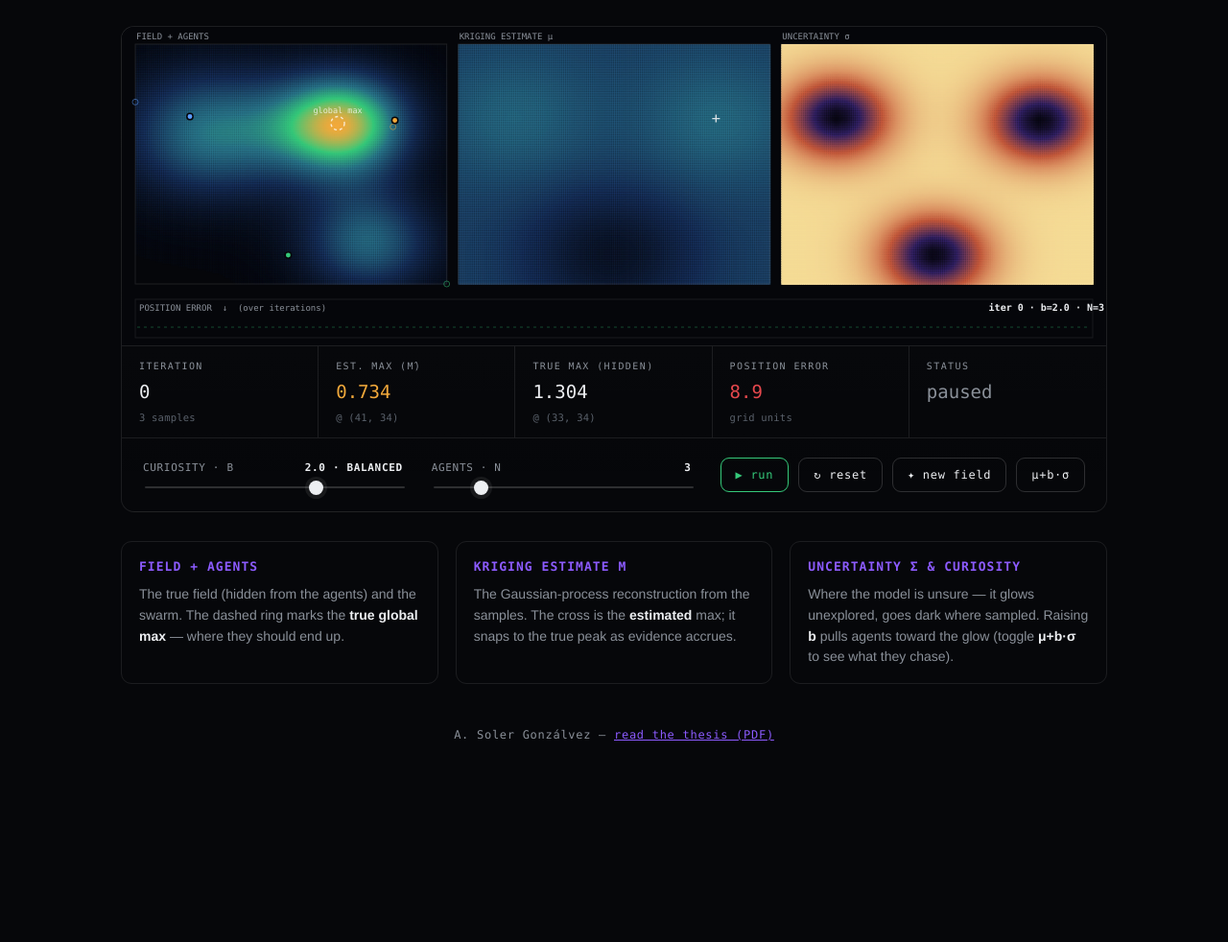
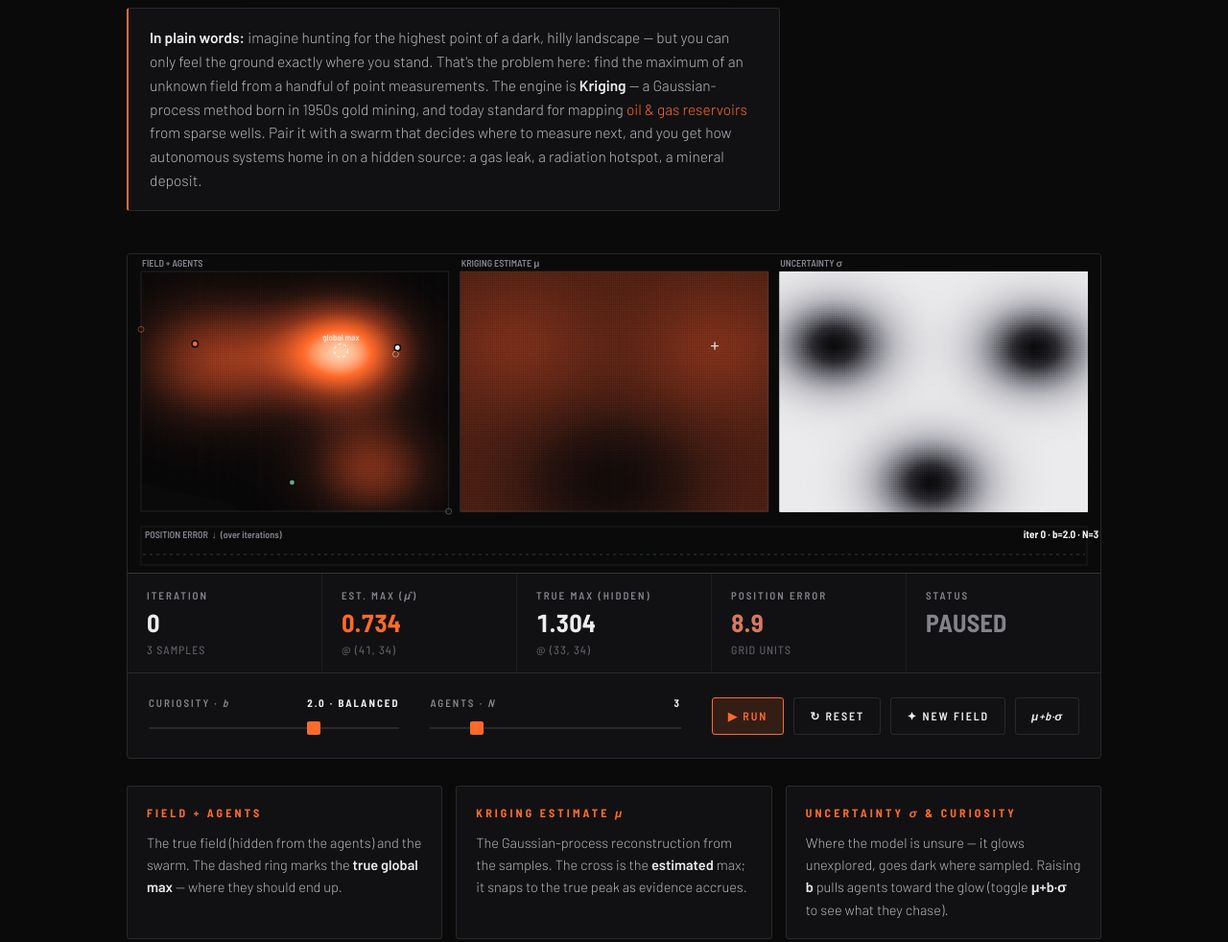
Before and after one commit to ISeralx/kriging, a plain HTML site: page index.html in a window 1280 px wide. Shown: the part 477-1459 px from the top of the page at 96% size. Before the commit the page ends 1342 px from the top, so only its background shows below. Drawn offline with Linux system fonts and the light colour scheme.

Commit message:
Restyle demo page to portfolio look

```diff
--- a/index.html
+++ b/index.html
@@ -1,65 +1,112 @@
+<!DOCTYPE html>
+<html lang="en">
+<head>
+<meta charset="UTF-8">
+<meta name="viewport" content="width=device-width, initial-scale=1.0">
 <title>Multi-Agent Kriging</title>
+<link rel="preconnect" href="https://fonts.googleapis.com">
+<link rel="preconnect" href="https://fonts.gstatic.com" crossorigin>
+<link href="https://fonts.googleapis.com/css2?family=Barlow:wght@200;300;400;500;600;700;800&family=Barlow+Semi+Condensed:wght@500;600;700;800&display=swap" rel="stylesheet">
 <style>
   :root{
-    --bg:#06070A; --panel:rgba(255,255,255,.025);
-    --line:rgba(255,255,255,.09); --line-2:rgba(255,255,255,.16);
-    --ink:#EDEFF2; --dim:#8A9099; --dim-2:#5A616B;
-    --amber:#F2A93B; --blue:#5B9CFF; --green:#35C97A; --red:#E5484D; --violet:#8C5BFF;
-    --mono:ui-monospace,"SF Mono","JetBrains Mono",Menlo,Consolas,monospace;
-    --sans:"Helvetica Neue",Helvetica,Arial,system-ui,sans-serif;
+    --bg:#0a0a0b; --panel:#111113; --panel2:#161618;
+    --txt:#ececee; --dim:#b7b7bd; --muted:#83838b; --faint:#5a5a62;
+    --line:rgba(255,255,255,.10); --line2:rgba(255,255,255,.055);
+    --accent:#ff6a2b; --accent-dim:rgba(255,106,43,.14);
+    --good:#63a884; --good-dim:rgba(99,168,132,.13);
+    --bad:#d9785f; --bad-dim:rgba(217,120,95,.13);
+    --cond:"Barlow Semi Condensed","Barlow","Helvetica Neue",Arial,sans-serif;
   }
   *{box-sizing:border-box}
-  body{margin:0;background:var(--bg);color:var(--ink);font-family:var(--sans);line-height:1.55;
-    -webkit-font-smoothing:antialiased;overflow-x:hidden;
-    background-image:radial-gradient(1100px 560px at 74% -12%,rgba(140,91,255,.06),transparent 60%);}
-  .wrap{max-width:1080px;margin:0 auto;padding:56px 26px 90px}
-  .eyebrow{font-family:var(--mono);font-size:11.5px;letter-spacing:.24em;text-transform:uppercase;color:var(--dim);text-align:center}
-  h1{font-weight:600;letter-spacing:-.02em;font-size:clamp(34px,6vw,60px);line-height:1.02;margin:14px 0 0;text-align:center}
-  .lead{color:var(--dim);font-size:16.5px;max-width:64ch;margin:20px auto 0;text-align:center}
-  .lead em{color:var(--violet);font-style:normal} .lead strong{color:var(--ink);font-weight:600}
-  .plain{margin:24px auto 0;padding:17px 20px;border:1px solid var(--line);border-radius:11px;background:linear-gradient(180deg,var(--panel),transparent);
-    font-size:15.5px;color:#C7CBD1;max-width:72ch}
-  .plain b{color:var(--ink);font-weight:600} .plain .hi{color:var(--amber)}
-  .stage{margin-top:30px;border:1px solid var(--line);border-radius:14px;background:linear-gradient(180deg,var(--panel),transparent);overflow:hidden}
-  canvas{display:block;width:100%;touch-action:none;background:#05060a}
-  .verdict{padding:14px 22px;font-family:var(--mono);font-size:13.5px;letter-spacing:.02em;border-top:1px solid var(--line);display:none}
+  html{scroll-behavior:smooth}
+  body{margin:0;background:var(--bg);color:var(--txt);
+    font-family:"Barlow","Helvetica Neue",Arial,sans-serif;font-weight:300;line-height:1.6;
+    -webkit-font-smoothing:antialiased;overflow-x:hidden}
+  a{color:inherit;text-decoration:none}
+
+  /* atmospheric grain */
+  .glow{position:fixed;inset:0;pointer-events:none;z-index:0;
+    background:radial-gradient(ellipse 70% 40% at 50% -12%, rgba(255,106,43,.05), transparent 70%)}
+  .content{position:relative;z-index:1}
+
+  /* TOP BAR */
+  .topbar{position:fixed;top:0;left:0;right:0;z-index:10;display:flex;align-items:center;height:46px;padding:0 32px;
+    border-bottom:1px solid var(--line2);background:rgba(10,10,11,.82);backdrop-filter:blur(10px);-webkit-backdrop-filter:blur(10px);
+    font-family:var(--cond);font-size:12px;font-weight:600;letter-spacing:.22em;text-transform:uppercase}
+  .topbar a{color:var(--muted);transition:color .2s;white-space:nowrap}
+  .topbar a:hover{color:var(--accent)}
+
+  .wrap{max-width:1080px;margin:0 auto;padding:124px 32px 70px}
+  @media(max-width:620px){.topbar{padding:0 16px;font-size:11px;letter-spacing:.14em}.wrap{padding:96px 16px 56px}}
+
+  /* HERO */
+  .eyebrow{font-size:12px;letter-spacing:.34em;text-transform:uppercase;color:var(--accent);font-weight:400}
+  h1{font-family:var(--cond);font-weight:800;text-transform:uppercase;font-size:clamp(46px,8.5vw,92px);
+    line-height:.94;letter-spacing:.01em;margin:22px 0 0}
+  .lead{color:var(--dim);font-size:clamp(16px,1.9vw,19px);max-width:64ch;margin:26px 0 0;font-weight:300}
+  .lead em{color:var(--accent);font-style:normal;font-weight:400} .lead strong{color:var(--txt);font-weight:600}
+  .plain{margin:30px 0 0;padding:18px 22px;border:1px solid var(--line);border-left:2px solid var(--accent);border-radius:3px;
+    background:var(--panel);font-size:15.5px;color:var(--dim);max-width:78ch}
+  .plain b{color:var(--txt);font-weight:600} .plain .hi{color:var(--accent)}
+
+  /* math symbols inside uppercase labels keep their case and go italic */
+  .m{text-transform:none;font-style:italic}
+
+  /* STAGE */
+  .stage{margin-top:44px;border:1px solid var(--line);border-radius:4px;background:var(--panel);overflow:hidden}
+  canvas{display:block;width:100%;touch-action:none;background:#0a0a0b}
+  .verdict{padding:14px 22px;font-family:var(--cond);font-weight:600;font-size:14.5px;letter-spacing:.04em;border-top:1px solid var(--line);display:none}
   .verdict.show{display:block}
-  .verdict.ok{color:var(--green)} .verdict.no{color:var(--red)}
-  .readouts{display:flex;flex-wrap:wrap;border-top:1px solid var(--line)}
-  .ro{flex:1 1 110px;padding:13px 18px;border-right:1px solid var(--line)}
-  .ro:last-child{border-right:0}
-  .ro .k{font-family:var(--mono);font-size:10px;letter-spacing:.14em;text-transform:uppercase;color:var(--dim)}
-  .ro .v{font-family:var(--mono);font-size:19px;margin-top:5px;font-variant-numeric:tabular-nums}
-  .ro .co{font-family:var(--mono);font-size:10.5px;color:var(--dim-2);margin-top:3px;letter-spacing:.02em;font-variant-numeric:tabular-nums}
-  .controls{display:flex;flex-wrap:wrap;gap:20px 30px;padding:20px 22px;border-top:1px solid var(--line);align-items:center}
-  .ctl{display:flex;flex-direction:column;gap:9px;min-width:210px;flex:1 1 210px}
-  .ctl .lab{display:flex;justify-content:space-between;font-family:var(--mono);font-size:11px;letter-spacing:.06em;text-transform:uppercase;color:var(--dim)}
-  .ctl .lab b{color:var(--ink);font-weight:600}
-  input[type=range]{-webkit-appearance:none;appearance:none;width:100%;height:2px;background:var(--line-2);outline:none;border-radius:2px;cursor:pointer}
-  input[type=range]::-webkit-slider-thumb{-webkit-appearance:none;width:15px;height:15px;border-radius:50%;background:var(--ink);border:0;box-shadow:0 0 0 4px rgba(255,255,255,.07);transition:box-shadow .15s}
-  input[type=range]::-webkit-slider-thumb:hover{box-shadow:0 0 0 7px rgba(140,91,255,.22)}
-  input[type=range]::-moz-range-thumb{width:15px;height:15px;border-radius:50%;background:var(--ink);border:0}
+  .verdict.ok{color:var(--good);background:var(--good-dim)} .verdict.no{color:var(--bad);background:var(--bad-dim)}
+  .verdict b{font-weight:800}
+  .readouts{display:grid;grid-template-columns:repeat(auto-fit,minmax(110px,1fr));gap:1px;background:var(--line2);border-top:1px solid var(--line)}
+  .ro{padding:14px 20px;background:var(--panel);min-width:0}
+  @media(max-width:620px){.readouts{grid-template-columns:1fr 1fr}.ro:last-child{grid-column:1/-1}}
+  .ro .k{font-family:var(--cond);font-size:11px;font-weight:600;letter-spacing:.18em;text-transform:uppercase;color:var(--muted)}
+  .ro .v{font-family:var(--cond);font-weight:700;font-size:26px;line-height:1.1;margin-top:6px;letter-spacing:.01em;
+    text-transform:uppercase;font-variant-numeric:tabular-nums}
+  .ro .co{font-family:var(--cond);font-weight:500;font-size:12px;letter-spacing:.08em;text-transform:uppercase;color:var(--faint);margin-top:4px;font-variant-numeric:tabular-nums}
+  .controls{display:flex;flex-wrap:wrap;gap:22px 32px;padding:22px 22px;border-top:1px solid var(--line);align-items:center}
+  .ctl{display:flex;flex-direction:column;gap:8px;min-width:200px;flex:1 1 200px}
+  .ctl .lab{display:flex;justify-content:space-between;font-family:var(--cond);font-size:11px;font-weight:600;letter-spacing:.18em;text-transform:uppercase;color:var(--muted)}
+  .ctl .lab b{color:var(--txt);font-weight:700}
+  input[type=range]{-webkit-appearance:none;appearance:none;width:100%;height:2px;background:var(--line);outline:none;border-radius:0;cursor:pointer;margin:8px 0}
+  input[type=range]::-webkit-slider-thumb{-webkit-appearance:none;width:14px;height:14px;border-radius:2px;background:var(--accent);border:0;box-shadow:0 0 0 0 rgba(255,106,43,0);transition:box-shadow .15s}
+  input[type=range]::-webkit-slider-thumb:hover{box-shadow:0 0 0 5px var(--accent-dim)}
+  input[type=range]::-moz-range-thumb{width:14px;height:14px;border-radius:2px;background:var(--accent);border:0}
   .btns{display:flex;gap:10px;flex-wrap:wrap}
-  button.b{font-family:var(--mono);font-size:12px;letter-spacing:.06em;padding:10px 15px;border-radius:9px;border:1px solid var(--line-2);
-    background:transparent;color:var(--ink);cursor:pointer;transition:.15s}
-  button.b:hover{border-color:var(--violet);color:var(--violet)}
-  button.b.run{border-color:var(--green);color:var(--green)}
-  button.b.run:hover{background:rgba(53,201,122,.1)}
-  button.b.on{background:var(--violet);border-color:var(--violet);color:#06070A;font-weight:600}
-  .how{margin-top:30px;display:grid;grid-template-columns:1fr 1fr 1fr;gap:18px}
+  button.b{font-family:var(--cond);font-weight:600;font-size:12px;letter-spacing:.16em;text-transform:uppercase;padding:11px 16px;border-radius:3px;
+    border:1px solid var(--line);background:transparent;color:var(--txt);cursor:pointer;transition:all .18s}
+  button.b:hover{border-color:var(--accent);color:var(--accent)}
+  button.b.run{border-color:var(--accent);color:var(--accent);background:var(--accent-dim)}
+  button.b.run:hover{background:var(--accent);color:#0a0a0b}
+  button.b.on{background:var(--accent);border-color:var(--accent);color:#0a0a0b;font-weight:700}
+  #b_acq{text-transform:none;font-style:italic;letter-spacing:.06em}
+
+  /* HOW */
+  .how{margin-top:28px;display:grid;grid-template-columns:1fr 1fr 1fr;gap:14px}
   @media(max-width:720px){.how{grid-template-columns:1fr}}
-  .how .c{border:1px solid var(--line);border-radius:11px;padding:16px 18px}
-  .how .c h3{font-size:13px;font-family:var(--mono);letter-spacing:.08em;text-transform:uppercase;margin:0 0 8px}
-  .how .c.a h3{color:var(--amber)} .how .c.b h3{color:var(--green)} .how .c.c h3{color:var(--violet)}
-  .how .c p{margin:0;color:var(--dim);font-size:14px} .how .c p b{color:var(--ink);font-weight:600}
-  footer{margin-top:44px;font-family:var(--mono);font-size:12px;color:var(--dim);letter-spacing:.06em;text-align:center}
-  footer a{color:var(--violet)}
+  .how .c{border:1px solid var(--line);border-radius:3px;padding:18px 20px;background:var(--panel)}
+  .how .c h3{font-family:var(--cond);font-size:12px;font-weight:700;letter-spacing:.26em;text-transform:uppercase;margin:0 0 10px;color:var(--accent)}
+  .how .c p{margin:0;color:var(--dim);font-size:14.5px} .how .c p b{color:var(--txt);font-weight:600}
+
+  footer{margin-top:64px;padding:40px 0 0;border-top:1px solid var(--line2);text-align:center;
+    font-family:var(--cond);font-size:12px;font-weight:600;letter-spacing:.3em;text-transform:uppercase;color:var(--faint)}
+  footer a{color:var(--muted);border-bottom:1px solid var(--line);transition:all .2s}
+  footer a:hover{color:var(--accent);border-color:var(--accent)}
+  @media(max-width:620px){footer{letter-spacing:.18em;margin-top:48px}}
   @media (prefers-reduced-motion: reduce){*{transition-duration:.01ms!important}}
 </style>
+</head>
+<body>
+<div class="glow"></div>
 
+<div class="topbar"><a href="https://iseralx.github.io/ISeralx/">&larr; Alejandro Soler &middot; Portfolio</a></div>
+
+<div class="content">
 <div class="wrap">
   <div class="eyebrow">BSc thesis · interactive demo</div>
-  <h1>Multi-Agent Kriging</h1>
+  <h1>Multi-Agent<br>Kriging</h1>
   <p class="lead">A swarm of agents searches an <strong>unknown field</strong> for its global maximum — building a Gaussian-process (Kriging) model as they go, and balancing <em>curiosity</em> against <em>greed</em>. Move the sliders and watch it think.</p>
 
   <div class="plain" id="plain">
@@ -71,18 +118,18 @@
     <div class="verdict" id="verdict"></div>
     <div class="readouts">
       <div class="ro"><div class="k">Iteration</div><div class="v" id="r_iter">0</div><div class="co" id="r_n">0 samples</div></div>
-      <div class="ro"><div class="k">Est. max (μ̂)</div><div class="v" id="r_est" style="color:var(--amber)">—</div><div class="co" id="r_estxy">—</div></div>
-      <div class="ro"><div class="k">True max (hidden)</div><div class="v" id="r_true" style="color:var(--ink)">—</div><div class="co" id="r_truexy">—</div></div>
-      <div class="ro"><div class="k">Position error</div><div class="v" id="r_err" style="color:var(--green)">—</div><div class="co">grid units</div></div>
-      <div class="ro"><div class="k">Status</div><div class="v" id="r_st" style="color:var(--dim)">idle</div></div>
+      <div class="ro"><div class="k">Est. max (<span class="m">μ̂</span>)</div><div class="v" id="r_est" style="color:var(--accent)">—</div><div class="co" id="r_estxy">—</div></div>
+      <div class="ro"><div class="k">True max (hidden)</div><div class="v" id="r_true" style="color:var(--txt)">—</div><div class="co" id="r_truexy">—</div></div>
+      <div class="ro"><div class="k">Position error</div><div class="v" id="r_err" style="color:var(--good)">—</div><div class="co">grid units</div></div>
+      <div class="ro"><div class="k">Status</div><div class="v" id="r_st" style="color:var(--muted)">idle</div></div>
     </div>
     <div class="controls">
       <div class="ctl">
-        <div class="lab"><span>Curiosity&nbsp;·&nbsp;b</span><b id="l_b">2.0 · balanced</b></div>
+        <div class="lab"><span>Curiosity&nbsp;·&nbsp;<span class="m">b</span></span><b id="l_b">2.0 · balanced</b></div>
         <input type="range" id="s_b" min="0" max="3" step="0.1" value="2">
       </div>
       <div class="ctl">
-        <div class="lab"><span>Agents&nbsp;·&nbsp;N</span><b id="l_n">3</b></div>
+        <div class="lab"><span>Agents&nbsp;·&nbsp;<span class="m">N</span></span><b id="l_n">3</b></div>
         <input type="range" id="s_n" min="2" max="8" step="1" value="3">
       </div>
       <div class="btns">
@@ -96,11 +143,12 @@
 
   <div class="how">
     <div class="c a"><h3>Field + agents</h3><p>The true field (hidden from the agents) and the swarm. The dashed ring marks the <b>true global max</b> — where they should end up.</p></div>
-    <div class="c b"><h3>Kriging estimate μ</h3><p>The Gaussian-process reconstruction from the samples. The cross is the <b>estimated</b> max; it snaps to the true peak as evidence accrues.</p></div>
-    <div class="c c"><h3>Uncertainty σ &amp; curiosity</h3><p>Where the model is unsure — it glows unexplored, goes dark where sampled. Raising <b>b</b> pulls agents toward the glow (toggle <b>μ+b·σ</b> to see what they chase).</p></div>
+    <div class="c b"><h3>Kriging estimate <span class="m">μ</span></h3><p>The Gaussian-process reconstruction from the samples. The cross is the <b>estimated</b> max; it snaps to the true peak as evidence accrues.</p></div>
+    <div class="c c"><h3>Uncertainty <span class="m">σ</span> &amp; curiosity</h3><p>Where the model is unsure — it glows unexplored, goes dark where sampled. Raising <b>b</b> pulls agents toward the glow (toggle <b>μ+b·σ</b> to see what they chase).</p></div>
   </div>
 
   <footer>A. Soler Gonzálvez — <a href="https://iseralx.github.io/ISeralx/tfg_soler_multiagent_kriging.pdf" target="_blank">read the thesis (PDF)</a></footer>
+</div>
 </div>
 
 <script>
@@ -108,9 +156,9 @@
 const RM=matchMedia('(prefers-reduced-motion: reduce)').matches;
 const clamp=(v,a,b)=>Math.max(a,Math.min(b,v));
 const cv=document.getElementById('cv');
-const MONO='ui-monospace,"SF Mono",Menlo,Consolas,monospace';
-const AMBER='#F2A93B',BLUE='#5B9CFF',GREEN='#35C97A',VIOLET='#8C5BFF',RED='#E5484D',INK='#EDEFF2',DIM='#8A9099',DIM2='#5A616B';
-const ACOL=[AMBER,BLUE,GREEN,VIOLET,RED,'#35C9C9','#F27ABF','#B7F23B'];
+const FONT='"Barlow Semi Condensed","Barlow","Helvetica Neue",Arial,sans-serif';
+const ACC='#ff6a2b',GOOD='#63a884',BAD='#d9785f',INK='#ececee',DIM='#83838b',DIM2='#5a5a62';
+const ACOL=[INK,ACC,GOOD,'#ffc9a8','#b7b7bd',BAD,'#f2d6a0','#8fb8a4'];
 
 const DOM=50, GG=30, GD=150, TH=9.0, NUG=3e-3, NMAX=200, ITMAX=60, STEPS=16, BADERR=3.5;
 const hm=document.createElement('canvas'); let hmDirty=true, lastW=-1;
@@ -207,9 +255,9 @@ function step(){
 }
 
 // ---------- palettes ----------
-const FSTOPS=[[0,10,16,32],[.35,28,58,110],[.6,43,122,143],[.8,53,201,122],[1,242,169,59]];
-const SSTOPS=[[0,8,8,16],[.4,60,40,120],[.7,200,90,60],[1,245,220,150]];
-const ASTOPS=[[0,10,10,26],[.45,50,36,110],[.7,120,80,220],[1,190,150,255]];
+const FSTOPS=[[0,10,10,11],[.3,58,28,20],[.6,150,58,32],[.85,255,106,43],[1,255,206,170]];
+const SSTOPS=[[0,10,10,11],[.4,58,58,64],[.75,160,160,168],[1,236,236,238]];
+const ASTOPS=[[0,10,10,11],[.45,92,78,56],[.75,200,172,120],[1,255,240,210]];
 function lut(stops,v){for(let i=1;i<stops.length;i++){if(v<=stops[i][0]){const a=stops[i-1],b=stops[i],t=(v-a[0])/((b[0]-a[0])||1);
   return [a[1]+(b[1]-a[1])*t,a[2]+(b[2]-a[2])*t,a[3]+(b[3]-a[3])*t];}}return stops[stops.length-1].slice(1);}
 
@@ -245,16 +293,16 @@ function draw(){
   const FMAX=Math.max(1.3, trueMax[2]);
   let smax=0; for(let i=0;i<SIG.length;i++) if(SIG[i]>smax)smax=SIG[i]; if(smax<1e-3)smax=1;
   if(hmDirty || w!==lastW){ renderHM(w,h,dpr,L,FMAX,smax); hmDirty=false; lastW=w; }
-  ctx.clearRect(0,0,w,h); ctx.fillStyle='#05060a'; ctx.fillRect(0,0,w,h);
+  ctx.clearRect(0,0,w,h); ctx.fillStyle='#0a0a0b'; ctx.fillRect(0,0,w,h);
   ctx.drawImage(hm,0,0,w,h);
   const LAB=['FIELD + AGENTS','KRIGING ESTIMATE μ', showAcq?'ACQUISITION μ+b·σ':'UNCERTAINTY σ'];
   const toPx=(pi,fx,fy)=>[L.PX[pi]+fx/DOM*L.pw, L.top+(1-fy/DOM)*L.panelH];
   // true global-max ring (panel 0)
   const bad=converged && curErr()>BADERR;
   const gm=toPx(0,trueMax[0],trueMax[1]); const pr=bad?(3+Math.sin(T*4)*1.5):0;
-  ctx.strokeStyle=bad?RED:'rgba(255,255,255,.75)';ctx.lineWidth=1.4;ctx.setLineDash([3,3]);
+  ctx.strokeStyle=bad?BAD:'rgba(255,255,255,.75)';ctx.lineWidth=1.4;ctx.setLineDash([3,3]);
   ctx.beginPath();ctx.arc(gm[0],gm[1],7+pr,0,7);ctx.stroke();ctx.setLineDash([]);
-  ctx.fillStyle=bad?RED:'rgba(255,255,255,.75)';ctx.font='8.5px '+MONO;ctx.textAlign='center';ctx.fillText('global max',gm[0],gm[1]-11-pr);
+  ctx.fillStyle=bad?BAD:'rgba(255,255,255,.75)';ctx.font='600 9px '+FONT;ctx.textAlign='center';ctx.fillText('global max',gm[0],gm[1]-11-pr);
   // trails + agents + targets (panel 0)
   for(let i=0;i<agents.length;i++){
     const tr=trails[i]||[]; ctx.strokeStyle=agents[i].col;ctx.globalAlpha=.3;ctx.lineWidth=1;ctx.beginPath();
@@ -262,29 +310,29 @@ function draw(){
     ctx.stroke();ctx.globalAlpha=1;
     const tg=toPx(0,agents[i].tx,agents[i].ty); ctx.strokeStyle=agents[i].col;ctx.globalAlpha=.5;ctx.lineWidth=1;
     ctx.beginPath();ctx.arc(tg[0],tg[1],3,0,7);ctx.stroke();ctx.globalAlpha=1;
-    const a=toPx(0,agents[i].x,agents[i].y); ctx.beginPath();ctx.arc(a[0],a[1],3.2,0,7);ctx.fillStyle=agents[i].col;ctx.fill();ctx.strokeStyle='#05060a';ctx.lineWidth=1.5;ctx.stroke();
+    const a=toPx(0,agents[i].x,agents[i].y); ctx.beginPath();ctx.arc(a[0],a[1],3.2,0,7);ctx.fillStyle=agents[i].col;ctx.fill();ctx.strokeStyle='#0a0a0b';ctx.lineWidth=1.5;ctx.stroke();
   }
   // estimated-max cross (panel 1)
   const m=toPx(1,estMax[0],estMax[1]); ctx.strokeStyle=INK;ctx.globalAlpha=.9;ctx.lineWidth=1.4;
   ctx.beginPath();ctx.moveTo(m[0]-4,m[1]);ctx.lineTo(m[0]+4,m[1]);ctx.moveTo(m[0],m[1]-4);ctx.lineTo(m[0],m[1]+4);ctx.stroke();ctx.globalAlpha=1;
   // frames + labels
   for(let pi=0;pi<3;pi++){ctx.strokeStyle='rgba(255,255,255,.10)';ctx.lineWidth=1;ctx.strokeRect(L.PX[pi],L.top,L.pw,L.panelH);
-    ctx.fillStyle=DIM;ctx.font='9px '+MONO;ctx.textAlign='left';ctx.fillText(LAB[pi],L.PX[pi]+1,13);}
+    ctx.fillStyle=DIM;ctx.font='600 10px '+FONT;ctx.textAlign='left';ctx.fillText(LAB[pi],L.PX[pi]+1,13);}
   // convergence sparkline (full width strip)
   const sx=L.pad, sy=L.sparkTop, sw=w-2*L.pad, sh=L.sparkH;
   ctx.strokeStyle='rgba(255,255,255,.08)';ctx.strokeRect(sx,sy,sw,sh);
-  ctx.fillStyle=DIM;ctx.font='9px '+MONO;ctx.textAlign='left';ctx.fillText('POSITION ERROR  ↓  (over iterations)',sx+4,sy+12);
+  ctx.fillStyle=DIM;ctx.font='600 10px '+FONT;ctx.textAlign='left';ctx.fillText('POSITION ERROR  ↓  (over iterations)',sx+4,sy+12);
   let emax=BADERR; for(const e of errHist) if(e>emax)emax=e; emax*=1.05;
   const y1=sy+sh-2-(BADERR/emax)*(sh-16); // linea "converge bien"
-  ctx.strokeStyle='rgba(53,201,122,.35)';ctx.setLineDash([3,4]);ctx.beginPath();ctx.moveTo(sx+2,y1);ctx.lineTo(sx+sw-2,y1);ctx.stroke();ctx.setLineDash([]);
+  ctx.strokeStyle='rgba(99,168,132,.35)';ctx.setLineDash([3,4]);ctx.beginPath();ctx.moveTo(sx+2,y1);ctx.lineTo(sx+sw-2,y1);ctx.stroke();ctx.setLineDash([]);
   if(errHist.length>1){
-    ctx.strokeStyle=bad?RED:GREEN;ctx.lineWidth=1.5;ctx.beginPath();
+    ctx.strokeStyle=bad?BAD:GOOD;ctx.lineWidth=1.5;ctx.beginPath();
     for(let i=0;i<errHist.length;i++){const xx=sx+3+i/(errHist.length-1)*(sw-6), yy=sy+sh-2-(errHist[i]/emax)*(sh-16);i?ctx.lineTo(xx,yy):ctx.moveTo(xx,yy);}
     ctx.stroke();
     const lx=sx+3+(sw-6), ly=sy+sh-2-(errHist[errHist.length-1]/emax)*(sh-16);
-    ctx.beginPath();ctx.arc(lx,ly,2.6,0,7);ctx.fillStyle=bad?RED:GREEN;ctx.fill();
+    ctx.beginPath();ctx.arc(lx,ly,2.6,0,7);ctx.fillStyle=bad?BAD:GOOD;ctx.fill();
   }
-  ctx.textAlign='right';ctx.font='700 10px '+MONO;ctx.fillStyle=converged?(bad?RED:GREEN):INK;
+  ctx.textAlign='right';ctx.font='700 11px '+FONT;ctx.fillStyle=converged?(bad?BAD:GOOD):INK;
   ctx.fillText(converged?(bad?'CONVERGED · local max':'CONVERGED · max found'):('iter '+iter+' · b='+b.toFixed(1)+' · N='+N), w-2, sy+12);
 }
 function ui(){
@@ -297,8 +345,8 @@ function ui(){
   const err=curErr(); document.getElementById('r_err').textContent=err.toFixed(1);
   const st=document.getElementById('r_st');
   st.textContent=converged?'converged':(running?'searching':'paused');
-  st.style.color=converged?(err>BADERR?RED:GREEN):(running?AMBER:DIM);
-  document.getElementById('r_err').style.color=err>BADERR?RED:GREEN;
+  st.style.color=converged?(err>BADERR?BAD:GOOD):(running?ACC:DIM);
+  document.getElementById('r_err').style.color=err>BADERR?BAD:GOOD;
   const vd=document.getElementById('verdict');
   if(converged){ vd.className='verdict show '+(err>BADERR?'no':'ok');
     vd.innerHTML=err>BADERR
@@ -335,3 +383,5 @@ document.getElementById('b_acq').addEventListener('click',()=>{showAcq=!showAcq;
 new ResizeObserver(()=>draw()).observe(cv.parentElement);
 newField(); reset(true); requestAnimationFrame(loop);
 </script>
+</body>
+</html>
```
